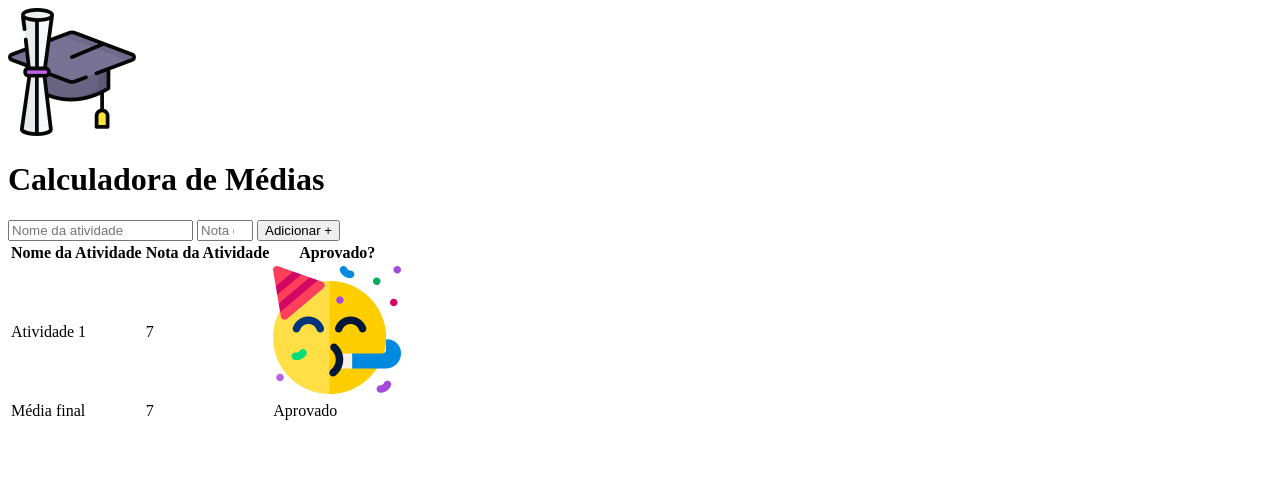
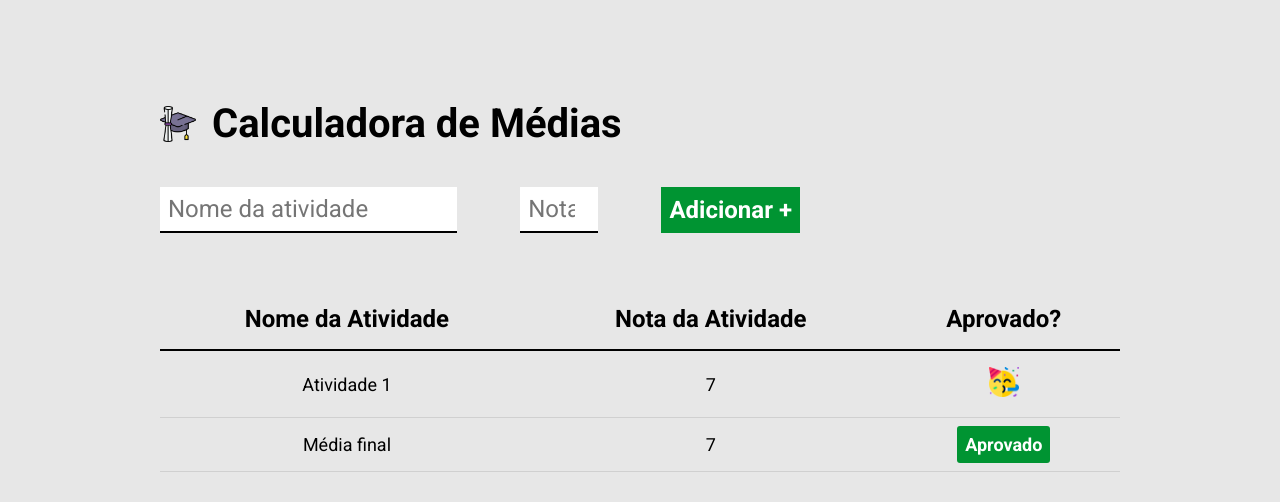
Before and after one commit to Danpalmeira92/danielPalmeira-calculadora_de_medias, a plain HTML site: page index.html in a window 1280 px wide. Drawn offline with Linux system fonts and the light colour scheme.

Commit message:
Estilizndo a página alterando html e css

```diff
--- a/index.html
+++ b/index.html
@@ -5,8 +5,13 @@
     <meta http-equiv="X-UA-Compatible" content="IE=edge">
     <meta name="viewport" content="width=device-width, initial-scale=1.0">
     <title>Calculadora de Médias</title>
+    <link rel="preconnect" href="https://fonts.googleapis.com">
+    <link rel="preconnect" href="https://fonts.gstatic.com" crossorigin>
+    <link href="https://fonts.googleapis.com/css2?family=Roboto:wght@400;700&display=swap" rel="stylesheet">
+    <link rel="stylesheet" href="./main.css">
 </head>
 <body>
+    <div class="container">
         <header>
             <img src="./images/logo.png" alt="capelo e diploma">
             <h1>Calculadora de Médias</h1>
@@ -16,7 +21,7 @@
             <input type="number" required placeholder="Nota da atividade" min="0" max="10" />
             <button type="submit">Adicionar +</button>
         </form>
-    <table>
+        <table cellspacing="0">
             <thead>
                 <tr>
                     <th>Nome da Atividade</th>
@@ -35,9 +40,10 @@
                 <tr>
                     <td>Média final</td>
                     <td>7</td>
-                <td>Aprovado</td>
+                    <td><span class="resultado aprovado">Aprovado</span></td>
                 </tr>
             </tfoot>
         </table>
+    </div>
 </body>
 </html>
--- a/main.css
+++ b/main.css
@@ -0,0 +1,99 @@
+* {
+    margin: 0;
+    padding: 0;
+    box-sizing: border-box;
+    font-family: "Roboto", sans-serif;
+}
+
+body {
+    background-color: #E7E7E7;
+    padding-top: 100px;
+}
+
+header {
+    display: flex;
+    align-items: center;
+    margin-bottom: 40px;
+}
+
+header img {
+    height: 36px;
+    margin-right: 16px;
+}
+
+header h1 {
+    font-size: 40px;
+    font-weight: bold;
+}
+
+.container {
+    max-width: 960px;
+    width: 100%;
+    margin: 0 auto;
+}
+
+form {
+    display: flex;
+    max-width: 640px;
+    width: 100%;
+    justify-content: space-between;
+    margin-bottom: 56px;
+}
+
+form input {
+    font-size: 24px;
+    background-color: #fff;
+    border: none;
+    border-bottom: 2px solid #000;
+    padding: 8px;
+
+}
+
+form button {
+    background-color: #009432;
+    color: #fff;
+    font-size: 24px;
+    font-weight: bold;
+    border: none;
+    cursor: pointer;
+    padding: 8px;
+}
+
+table {
+    width: 100%;
+}
+
+table th {
+    border-bottom: 2px solid #000;
+    padding: 16px;
+    font-size: 24px;
+    font-weight: bold;
+
+}
+
+table td {
+    padding: 16px 0;
+    text-align: center;
+    font-size: 18px;
+    border-bottom: 1px solid rgba(0, 0, 0, 0.1);
+}
+
+table td img {
+    width: 30px;
+}
+
+.resultado {
+    padding: 8px;
+    font-weight: bold;
+    color: #fff;
+    background-color: #000;
+    border-radius: 3px;
+}
+
+.aprovado {
+    background-color: #009432;
+}
+
+.reprovado {
+    background-color: red;
+}
```
Lines whose indentation alone changed are shown as unchanged.
